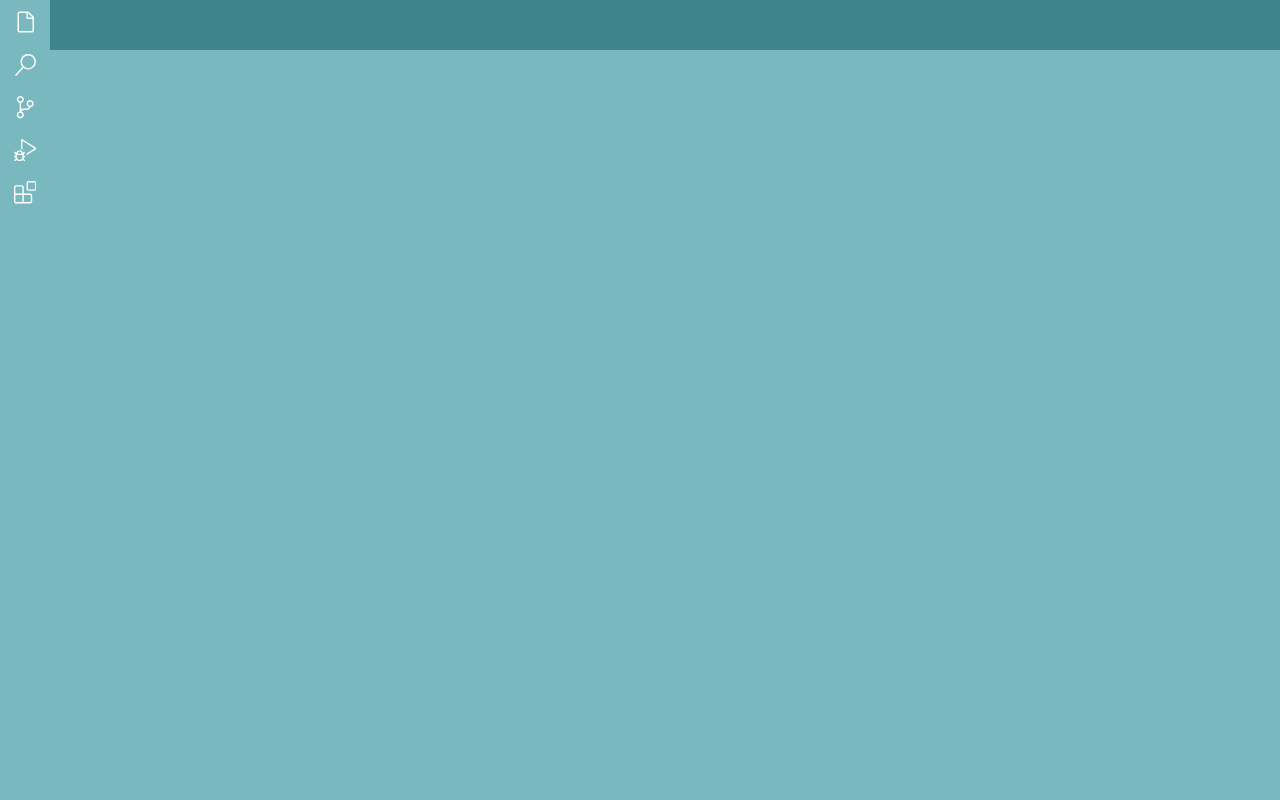
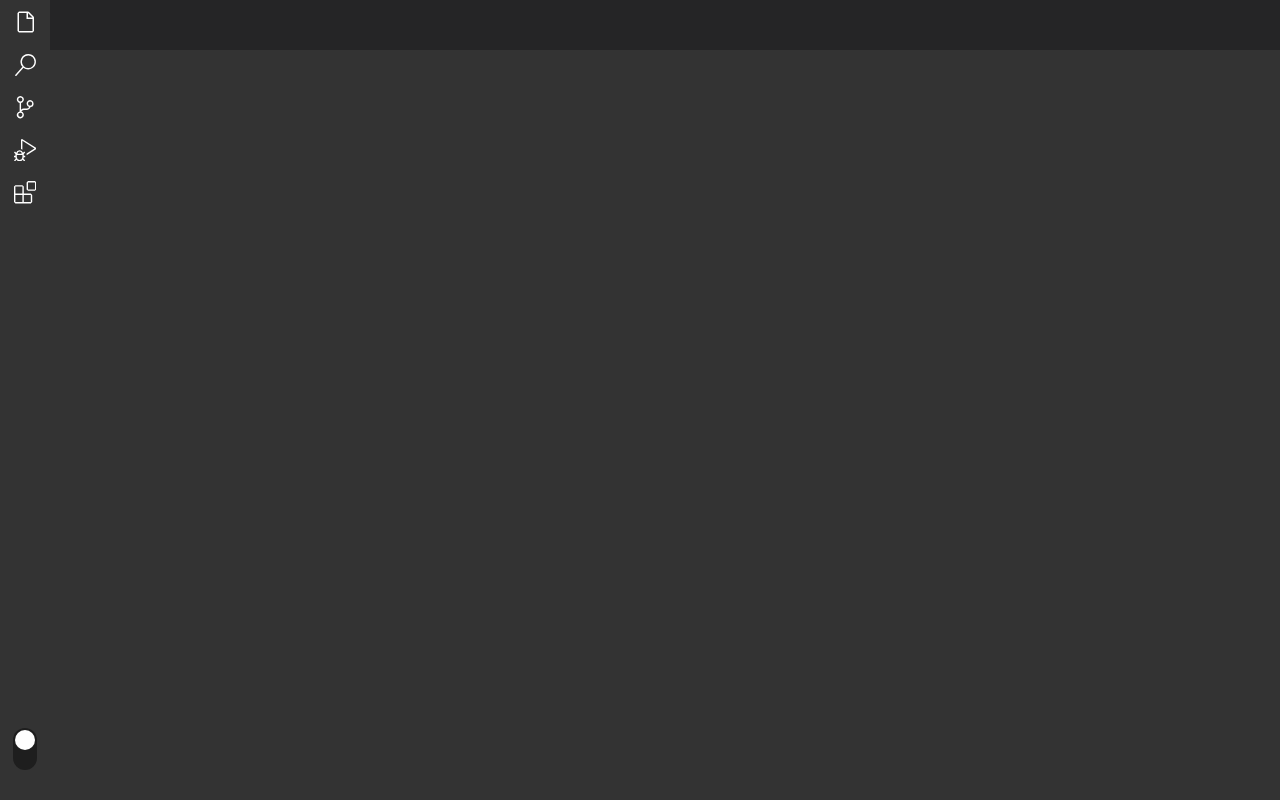
Before and after one commit to JaeWonLee3003/vs-blog, a React (Create React App) app: page / in a window 1280 px wide. Built offline with nearby package versions, Linux system fonts and the light colour scheme.

Commit message:
11_09_finalclass

```diff
--- a/src/App.js
+++ b/src/App.js
@@ -7,7 +7,7 @@ import {
 } from "react-router-dom";
 import Main from "./pages/Main";
 import AppContext from "./context/Appcontext";
-import { DarkTheme } from "./style/theme";
+import { DarkTheme, lightTheme } from "./style/theme";
 import { ThemeProvider } from "styled-components";
 import { GlobalStyle } from "./style/GlobalStyle";
 
@@ -24,6 +24,7 @@ function App() {
   const [selectedPost, setSelectedPost] = useState("");
   const [postData, setPostData] = useState([]);
   const [openPost, setOpenPost] = useState([]);
+  const [theme, setTheme] = useState("dark");
 
   useEffect(() => {
     setPostData([
@@ -71,12 +72,17 @@ function App() {
       value={{
         selectedPost,
         setSelectedPost,
+
         postData,
         setOpenPost,
+
         openPost,
+
+        theme,
+        setTheme,
       }}
     >
-      <ThemeProvider theme={DarkTheme}>
+      <ThemeProvider theme={theme === "dark" ? DarkTheme : lightTheme}>
         <GlobalStyle /> <RouterProvider router={router} />
       </ThemeProvider>
     </AppContext.Provider>
--- a/src/context/Appcontext.js
+++ b/src/context/Appcontext.js
@@ -11,4 +11,8 @@ export default React.createContext({
 
   // 게시물 데이터
   postData: [],
+
+  // 테마 관련
+  theme: "",
+  setTheme: () => {},
 });
--- a/src/pages/Main.js
+++ b/src/pages/Main.js
@@ -15,8 +15,15 @@ import PostWrap from "../components/PostWrap";
 
 function Main() {
   const [selected, setSelected] = useState(null);
-  const { setSelectedPost, selectedPost, postData, openPost, setOpenPost } =
-    useContext(AppContext);
+  const {
+    setSelectedPost,
+    selectedPost,
+    postData,
+    openPost,
+    setOpenPost,
+    theme,
+    setTheme,
+  } = useContext(AppContext);
 
   const listArr = [
     {
@@ -67,17 +74,25 @@ function Main() {
   return (
     <Wrap>
       <LeftBar>
+        <div>
           {listArr.map((one, index) => (
             <IconWrap
               selected={selected === index}
-            onClick={() => {
-              setSelected(selected === index ? null : index);
-            }}
+              onClick={() => setSelected(selected === index ? null : index)}
               key={index}
             >
               {one.icon}
             </IconWrap>
           ))}
+        </div>
+        <div>
+          <div
+            className={theme}
+            onClick={() => {
+              setTheme(theme === "dark" ? "light" : "dark");
+            }}
+          ></div>
+        </div>
       </LeftBar>
       {selected !== null && listArr[selected] && (
         <LeftContent>
@@ -141,10 +156,41 @@ const Wrap = styled.div`
   background-color: ${({ theme }) => theme.color.third};
 `;
 const LeftBar = styled.div`
+  height: 100%;
   width: 50px;
-  height: 100%;
-  background-color: ${({ theme }) => theme.color.LeftBar};
   min-width: 50px;
+  background-color: ${({ theme }) => theme.color.third};
+  display: flex;
+  justify-content: space-between;
+  flex-direction: column;
+  > div:last-child {
+    padding-bottom: 30px;
+    display: flex;
+    align-items: center;
+    flex-direction: column;
+    > div {
+      height: 42px;
+      width: 24px;
+      //border: 1px solid ${({ theme }) => theme.color.text};
+      background: ${({ theme }) => theme.color.primary};
+      border-radius: 50px;
+      position: relative;
+      &::after {
+        content: "";
+        position: absolute;
+        top: 2px;
+        left: 2px;
+        width: 20px;
+        height: 20px;
+        border-radius: 20px;
+        background-color: ${({ theme }) => theme.color.font};
+        transition: 0.3s;
+      }
+      &.light::after {
+        top: 20px;
+      }
+    }
+  }
 `;
 const LeftContent = styled.div`
   width: 320px;
--- a/src/style/theme.js
+++ b/src/style/theme.js
@@ -1,7 +1,18 @@
 export const DarkTheme = {
   color: {
-    primary: "#025159",
-    secondary: "#3E848C",
+    primary: "#1e1e1e",
+    secondary: "#252526",
+    third: "#333",
+    font: "white",
+    selected: "#505050",
+    hover: "#3c3c3c",
+  },
+};
+
+export const lightTheme = {
+  color: {
+    primary: "aqua",
+    secondary: "orange",
     third: "#7AB8BF",
     fourth: "#C4EEF2",
     font: "white",
```
Lines whose indentation alone changed are shown as unchanged.
